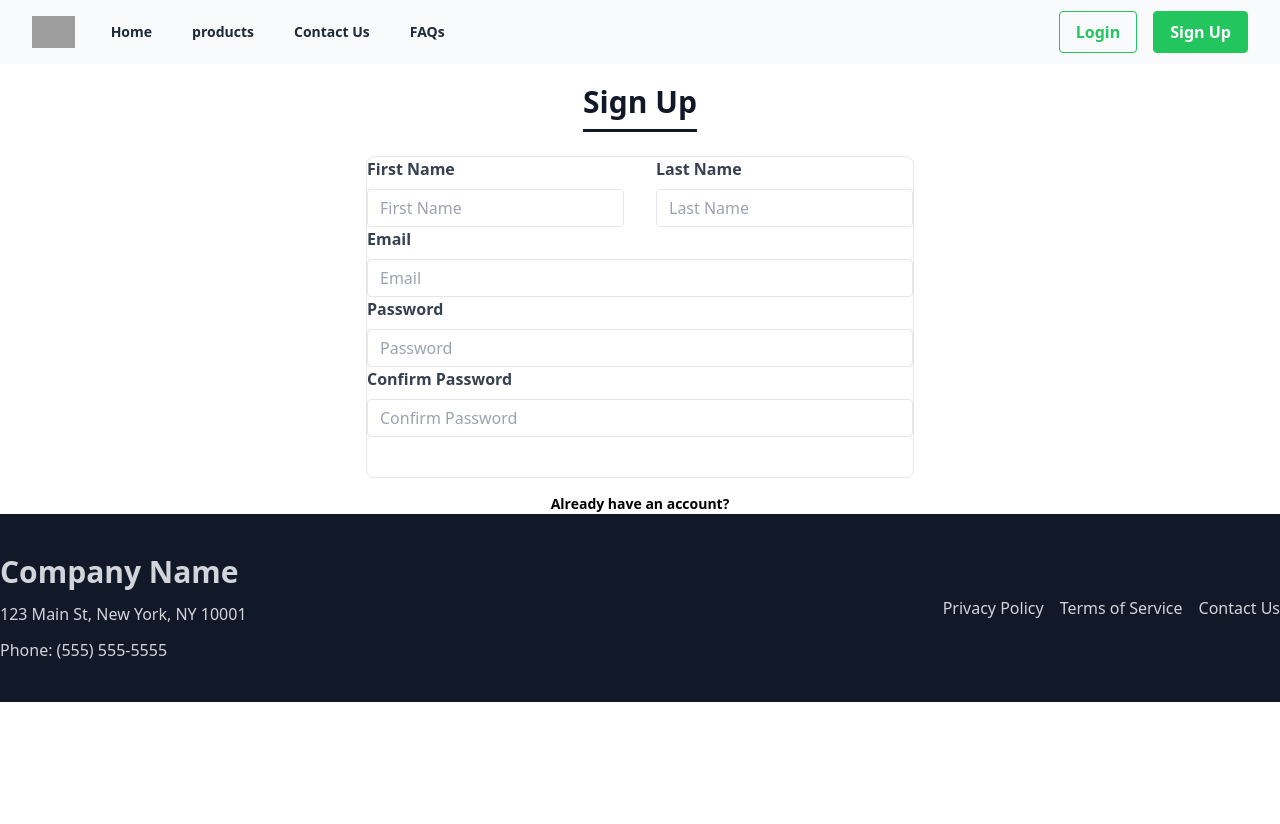
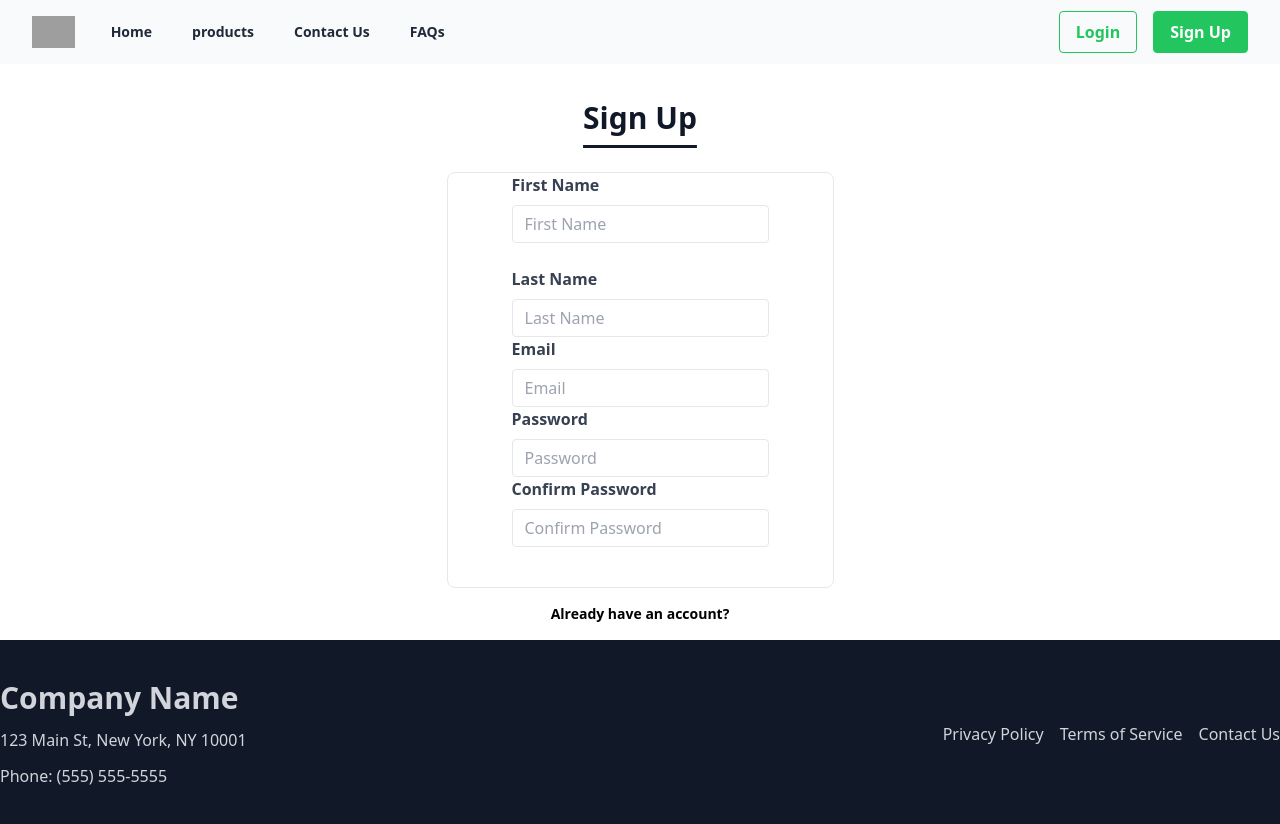
Before and after one commit to Comersify/multi-seller-store, a Next.js app: page /signup in a window 1280 px wide. Shown: the top 824 px of the page. Before the commit the page ends 800 px from the top, so only its background shows below. Built offline with nearby package versions, Linux system fonts and the light colour scheme; grey boxes are pictures that could not be loaded.

Commit message:
fix form style :lady_beetle:

```diff
--- a/forms/SignUpForm.js
+++ b/forms/SignUpForm.js
@@ -4,12 +4,12 @@ import { Input } from "./Input";
 
 export const SignUpForm = () => {
   return (
-    <div class="flex flex-col justify-center items-center h-[45rem] w-[50rem]">
+    <div class="flex p-4 flex-col justify-center items-center h-[45rem] w-[50rem]">
       <Title text="Sign Up" />
-      <form class=" mt-4 p-8 border rounded-lg border-gray-200 w-[30rem]">
-        <div class="mb-4 flex justify-between">
+      <form class=" mt-4 py-8 px-16  border rounded-lg border-gray-200 w-[30rem]">
+        <div class="mb-4 block md:flex justify-between">
           <Input label="First Name" type="text" />
-          <span className="p-4"></span>
+          <span className="px-4"></span>
           <Input label="Last Name" type="text" />
         </div>
         <div class="mb-4">
```
